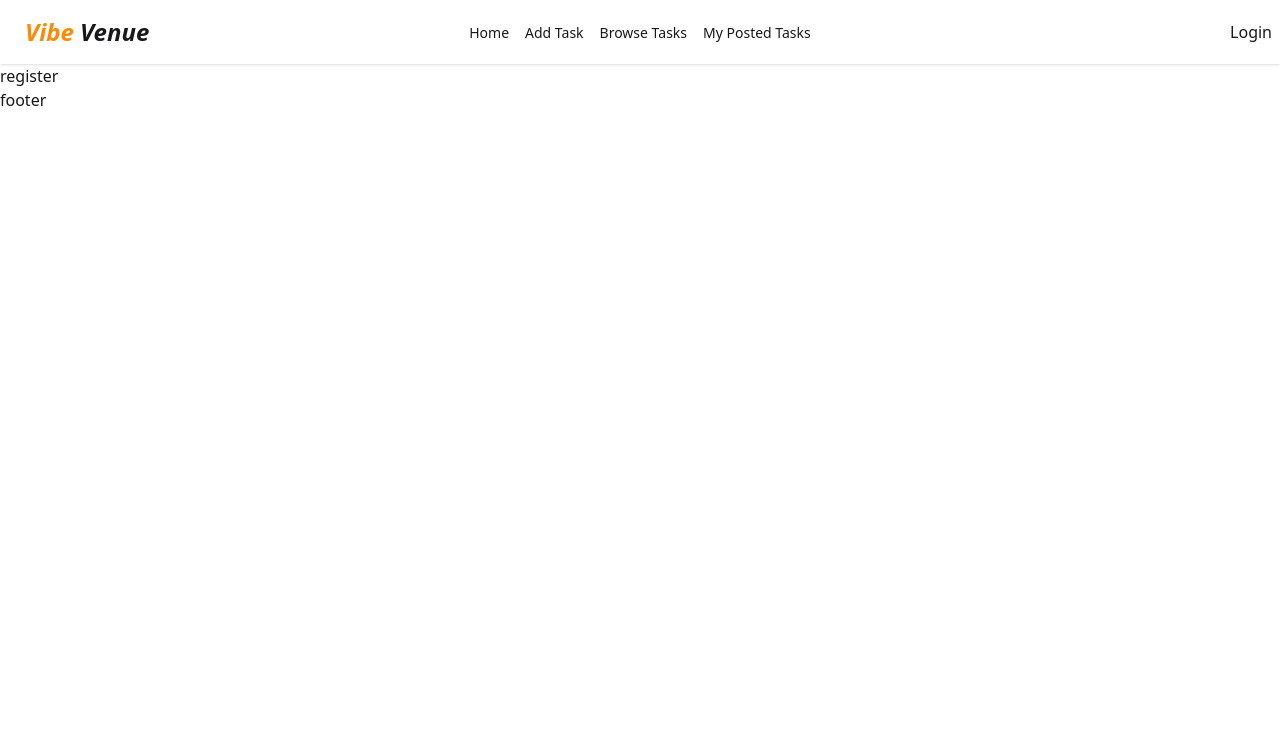
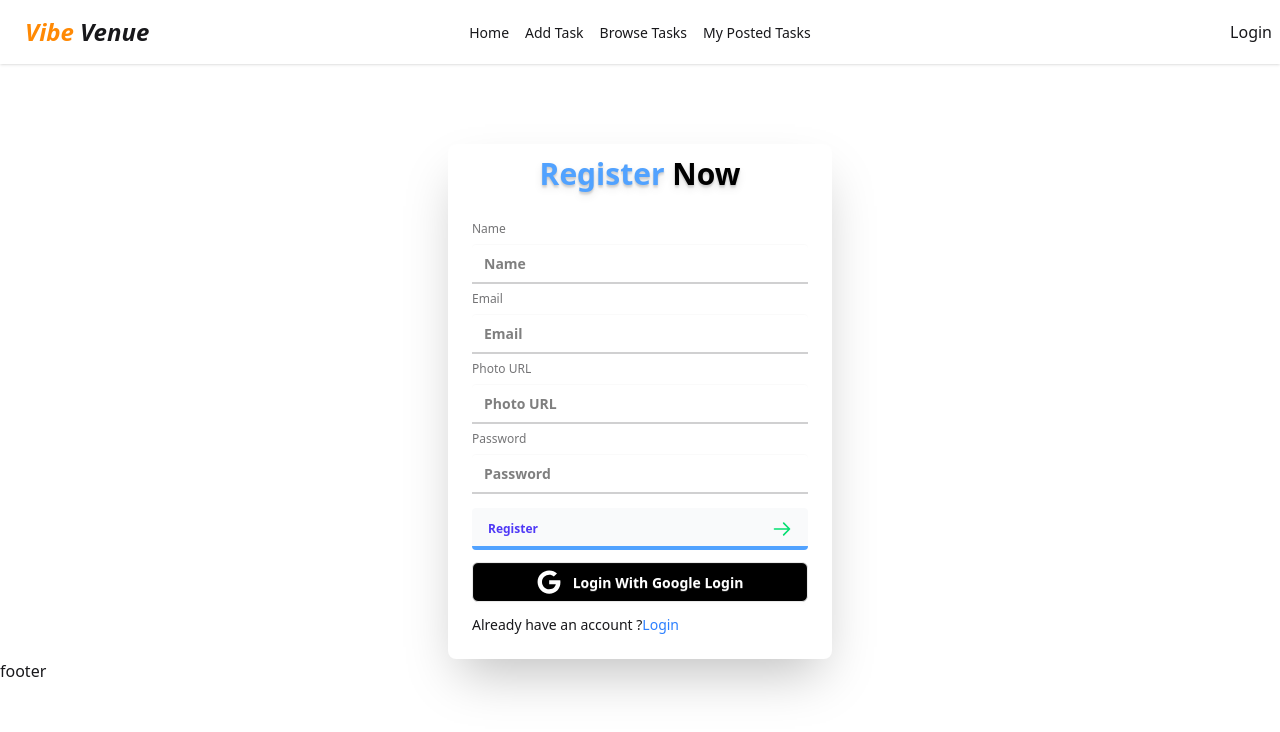
Before and after one commit to pritom352/Tasklinker, a React (Vite) app: page /register in a window 1280 px wide. Shown: the top 732 px of the page. Built offline with nearby package versions, Linux system fonts and the light colour scheme.

Commit message:
Register page

```diff
--- a/src/Page/Login.jsx
+++ b/src/Page/Login.jsx
@@ -1,9 +1,10 @@
 import React from "react";
 import { FaGoogle } from "react-icons/fa";
+import { Link } from "react-router";
 
 const Login = () => {
   return (
-    <div className="card mx-auto bg-base-100 w-full max-w-sm shrink-0 shadow-2xl">
+    <div className="card mx-auto bg-base-100 w-full max-w-sm shrink-0 shadow-2xl mt-30">
       <h2 className=" text-3xl font-bold mx-auto  mt-3 text-blue-400  text-shadow-lg ">
         Login <span className=" text-black ">Now</span>
       </h2>
@@ -24,16 +25,11 @@
           <div>
             <a className="link link-hover">Forgot password?</a>
           </div>
-          <button
-            // onClick={handelGoogleLogin}
-            className=" btn   gap-3 rounded-md  bg-black text-white  font-semibold py-2.5 hover:bg-blue-400 hover:border-none hover:font-bold "
-          >
-            <FaGoogle size={24} /> Login With Google Login
-          </button>
+
           {/* <button className="btn btn-neutral mt-4">Login</button> */}
           <a
             href="#_"
-            class="relative inline-flex items-center justify-start py-3 pl-4 pr-12 overflow-hidden font-semibold text-indigo-600 transition-all duration-150 ease-in-out rounded hover:pl-10 hover:pr-6 bg-gray-50 group w-[100px] mt-2"
+            class="relative inline-flex items-center justify-start py-3 pl-4 pr-12 overflow-hidden font-semibold text-indigo-600 transition-all duration-150 ease-in-out rounded hover:pl-10 hover:pr-6 bg-gray-50 group w-full mt-2"
           >
             <span class="absolute bottom-0 left-0 w-full h-1 transition-all duration-150 ease-in-out bg-blue-400 group-hover:h-full"></span>
             <span class="absolute right-0 pr-4 duration-200 ease-out group-hover:translate-x-12">
@@ -72,7 +68,19 @@
               Login
             </span>
           </a>
+          <button
+            // onClick={handelGoogleLogin}
+            className=" btn   gap-3 rounded-md  bg-black text-white  font-semibold py-2.5 hover:bg-blue-400 hover:border-none hover:font-bold "
+          >
+            <FaGoogle size={24} /> Login With Google Login
+          </button>
         </fieldset>
+        <p className=" mt-1 ">
+          Already have an account ?
+          <Link className=" text-blue-500 hover:text-orange-400" to="/register">
+            Register
+          </Link>
+        </p>
       </div>
     </div>
   );
--- a/src/Page/Register.jsx
+++ b/src/Page/Register.jsx
@@ -1,7 +1,132 @@
 import React from "react";
+import { FaEye, FaGoogle } from "react-icons/fa";
+import { Link } from "react-router";
 
 const Register = () => {
-  return <div>register</div>;
+  return (
+    <div>
+      <div className="card bg-base-100 w-full max-w-sm shrink-0 shadow-2xl mx-auto mt-20">
+        <h2 className=" text-3xl font-bold mx-auto  mt-3 text-blue-400  text-shadow-lg ">
+          Register <span className=" text-black ">Now</span>
+        </h2>
+        <div className="card-body">
+          <form className="fieldset">
+            {/* Name */}
+            <label className="label">Name</label>
+            <input
+              type="text"
+              required
+              name="name"
+              className="input border-0 border-b-2 rounded-b-none focus:rounded focus:border-2 focus:border-blue-500 text-black font-semibold focus:bg-blue-300 focus:text-white w-full"
+              placeholder="Name"
+            />
+            {/* Email */}
+            <label className="label">Email</label>
+            <input
+              type="email"
+              required
+              name="email"
+              className="input border-0 border-b-2 rounded-b-none focus:rounded focus:border-2 focus:border-blue-500 text-black font-semibold focus:bg-blue-300 focus:text-white w-full"
+              placeholder="Email"
+            />
+            {/* Photo URL */}
+            <label className="label">Photo URL</label>
+            <input
+              type="text"
+              autoComplete="off"
+              required
+              name="photoURL"
+              className="input border-0 border-b-2 rounded-b-none focus:rounded focus:border-2 focus:border-blue-500 text-black font-semibold focus:bg-blue-300 focus:text-white w-full"
+              placeholder="Photo URL"
+            />
+            {/* Password */}
+            <label className="label">Password</label>
+            <div className=" relative">
+              <input
+                type="password"
+                name="currentPassword"
+                autoComplete="new-password"
+                required
+                className="input border-0 border-b-2 rounded-b-none focus:rounded focus:border-2 focus:border-blue-500 text-black font-semibold focus:bg-blue-300 focus:text-white w-full"
+                placeholder="Password"
+              />
+              {/* {show ? (
+                <button
+                  type="button"
+                  onClick={() => setShow(!show)}
+                  className=" absolute top-3.5 right-3 z-50"
+                >
+                  <IoMdEyeOff size={15} />
+                </button>
+              ) : (
+                <button
+                  type="button"
+                  // onClick={() => setShow(!show)}
+                  className=" absolute top-3.5 right-3 z-50"
+                >
+                  <FaEye size={15} />
+                </button>
+              )} */}
+            </div>
+
+            <a
+              href="#_"
+              class="relative inline-flex items-center justify-start py-3 pl-4 pr-12 overflow-hidden font-semibold text-indigo-600 transition-all duration-150 ease-in-out rounded hover:pl-10 hover:pr-6 bg-gray-50 group w-full mt-2"
+            >
+              <span class="absolute bottom-0 left-0 w-full h-1 transition-all duration-150 ease-in-out bg-blue-400 group-hover:h-full"></span>
+              <span class="absolute right-0 pr-4 duration-200 ease-out group-hover:translate-x-12">
+                <svg
+                  class="w-5 h-5 text-green-400"
+                  fill="none"
+                  stroke="currentColor"
+                  viewBox="0 0 24 24"
+                  xmlns="http://www.w3.org/2000/svg"
+                >
+                  <path
+                    stroke-linecap="round"
+                    stroke-linejoin="round"
+                    stroke-width="2"
+                    d="M14 5l7 7m0 0l-7 7m7-7H3"
+                  ></path>
+                </svg>
+              </span>
+              <span class="absolute left-0 pl-2.5 -translate-x-12 group-hover:translate-x-0 ease-out duration-200">
+                <svg
+                  class="w-5 h-5 text-green-400"
+                  fill="none"
+                  stroke="currentColor"
+                  viewBox="0 0 24 24"
+                  xmlns="http://www.w3.org/2000/svg"
+                >
+                  <path
+                    stroke-linecap="round"
+                    stroke-linejoin="round"
+                    stroke-width="2"
+                    d="M14 5l7 7m0 0l-7 7m7-7H3"
+                  ></path>
+                </svg>
+              </span>
+              <span class="relative w-full text-left transition-colors duration-200 ease-in-out group-hover:text-white">
+                Register
+              </span>
+            </a>
+          </form>
+          <button
+            // onClick={handelGoogleLogin}
+            className=" btn   gap-3 rounded-md  bg-black text-white  font-semibold py-2.5 hover:bg-blue-400 hover:border-none hover:font-bold "
+          >
+            <FaGoogle size={24} /> Login With Google Login
+          </button>
+          <p className=" mt-1 ">
+            Already have an account ?
+            <Link className=" text-blue-500 hover:text-orange-400" to="/login">
+              Login
+            </Link>
+          </p>
+        </div>
+      </div>
+    </div>
+  );
 };
 
 export default Register;
```
